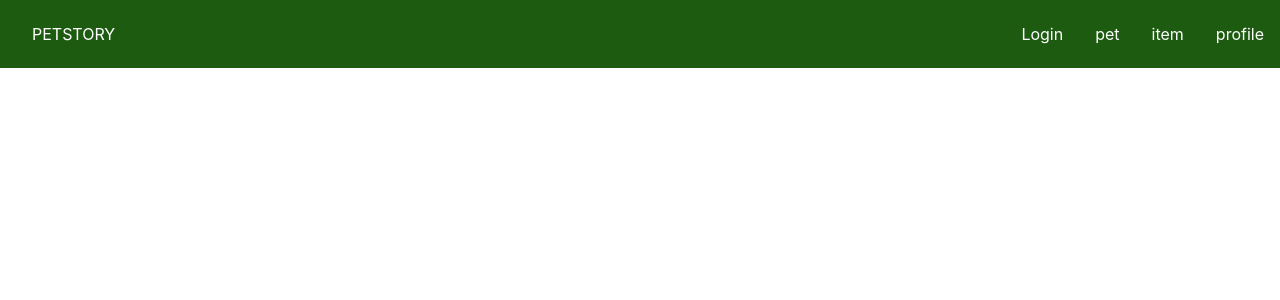
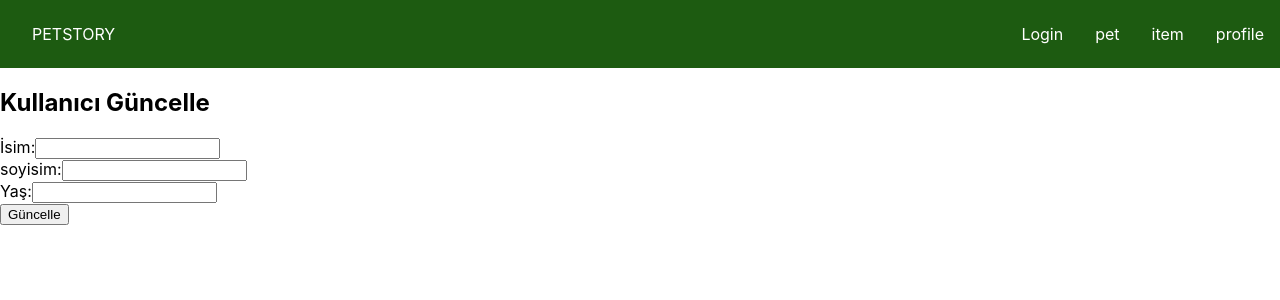
Before and after one commit to kuyucucaner/petstory, a React (Create React App) app in the folder frontend/: page /profile/1/update in a window 1280 px wide. Shown: the top 300 px of the page. Built offline with nearby package versions, Linux system fonts and the light colour scheme; sample sign-in values are in the browser's storage.

Commit message:
profile update

```diff
--- a/frontend/src/App.js
+++ b/frontend/src/App.js
@@ -4,6 +4,7 @@ import Navbar from "./components/navbar";
 import ProtectedRoute from "./components/protected-route";
 import UpdatePetForm from "./components/update-pet-form";
 import UpdateItemForm from "./components/update-item-form";
+import UpdateProfileForm from "./components/update-profile-form";
 import Home from "./pages/home";
 import Register from "./pages/register";
 import Login from "./pages/login";
@@ -31,6 +32,14 @@ function App() {
                 </ProtectedRoute>
               }
             />
+                 <Route
+              path="/profile/:userId/update"
+              element={
+                <ProtectedRoute>
+                  <UpdateProfileForm />
+                </ProtectedRoute>
+              }
+            />
             <Route path="/pet" element={<Pet />} />
             <Route path="/item" element={<Item />} />
             <Route path="/pet/:petId" element={<PetDetail />} />
--- /dev/null
+++ b/frontend/src/components/update-profile-form.js
@@ -0,0 +1,70 @@
+import React, { useState } from 'react';
+import { useDispatch, useSelector } from 'react-redux';
+import { updateUser } from '../features/user/user-slice';
+import { useParams, useNavigate } from 'react-router-dom';
+
+const UpdateProfileForm = () => {
+  const { userId } = useParams();
+  const dispatch = useDispatch();
+  const navigate = useNavigate();
+  const { selectedUser } = useSelector((state) => state.user);
+
+  const [userData, setUserData] = useState({
+    firstName: selectedUser ? selectedUser.firstName : '',
+    lastName: selectedUser ? selectedUser.lastName : '',
+    email: selectedUser ? selectedUser.email : '',
+
+  });
+
+  const handleChange = (e) => {
+    setUserData({
+      ...userData,
+      [e.target.name]: e.target.value
+    });
+  };
+
+  const handleSubmit = (e) => {
+    e.preventDefault();
+    console.log("Form data:", userData);  // Veriyi burada kontrol edin
+    dispatch(updateUser({ id: userId, updatedData: userData }))
+      .then(() => {
+        navigate(`/profile/${userId}`);
+      });
+  };
+
+  return (
+    <form onSubmit={handleSubmit}>
+      <h2>Kullanıcı Güncelle</h2>
+      <div>
+        <label>İsim:</label>
+        <input
+          type="text"
+          name="firstName"
+          value={userData.firstName}
+          onChange={handleChange}
+        />
+      </div>
+      <div>
+        <label>soyisim:</label>
+        <input
+          type="text"
+          name="lastName"
+          value={userData.lastName}
+          onChange={handleChange}
+        />
+      </div>
+      <div>
+        <label>Yaş:</label>
+        <input
+          type="email"
+          name="email"
+          value={userData.email}
+          onChange={handleChange}
+        />
+      </div>
+      <button type="submit">Güncelle</button>
+    </form>
+  );
+};
+
+export default UpdateProfileForm;
--- a/frontend/src/features/user/user-slice.js
+++ b/frontend/src/features/user/user-slice.js
@@ -1,33 +1,47 @@
 import { createSlice, createAsyncThunk } from "@reduxjs/toolkit";
 import axios from "axios";
 
-// Tek bir evcil hayvanı getirme
+// Tek bir kullanıcıyı getirme
 export const fetchUserById = createAsyncThunk(
-  "users/fetchPetById",
+  "users/fetchUserById",
   async (id) => {
     const response = await axios.get(`http://localhost:5000/api/v1/user/${id}`);
     return response.data;
   }
 );
 
-// Evcil hayvan güncelleme
+// Kullanıcı güncelleme
 export const updateUser = createAsyncThunk(
   "users/updateUser",
-  async ({ id, updatedData }) => {
-    const response = await axios.put(
-      `http://localhost:5000/api/v1/user/${id}`,
-      updatedData
-    );
-    return response.data;
+  async ({ id, updatedData }, { rejectWithValue }) => {
+    try {
+      const response = await axios.put(
+        `http://localhost:5000/api/v1/user/${id}`,
+        updatedData
+      );
+      console.log("Response from server:", response.data);  // Verinin gelip gelmediğini kontrol edin
+      return response.data;
+    } catch (err) {
+      console.error("Update error:", err.response?.data || err.message);
+      return rejectWithValue(err.response?.data || err.message);
+    }
   }
 );
-export const deleteUser = createAsyncThunk("users/deleteUser", async (id) => {
+
+
+// Kullanıcı silme
+export const deleteUser = createAsyncThunk(
+  "users/deleteUser",
+  async (id) => {
     await axios.delete(`http://localhost:5000/api/v1/user/${id}`);
     return id;
-  });
+  }
+);
+
 const userSlice = createSlice({
   name: "users",
   initialState: {
+    users: [], // users state'i burada tanımlanmış
     selectedUser: null,
     status: "idle",
     error: null,
@@ -35,24 +49,29 @@ const userSlice = createSlice({
   reducers: {},
   extraReducers: (builder) => {
     builder
-      // Tek bir evcil hayvanı fetch işlemleri
+      // Tek bir kullanıcıyı fetch işlemleri
       .addCase(fetchUserById.fulfilled, (state, action) => {
         state.status = "succeeded";
         state.selectedUser = action.payload;
       })
-      // Evcil hayvan güncelleme
+      // Kullanıcı güncelleme
       .addCase(updateUser.fulfilled, (state, action) => {
-        const index = state.users.findIndex(
-          (user) => user._id === action.payload._id
-        );
+        // Güncelleme başarılı olduğunda
+        const index = state.users.findIndex(user => user._id === action.payload._id);
         if (index !== -1) {
           state.users[index] = action.payload;
         }
       })
-      // Evcil hayvan silme
+      .addCase(updateUser.rejected, (state, action) => {
+        // Güncelleme başarısız olduğunda
+        state.error = action.payload || "Güncelleme başarısız oldu.";
+      })
+      // Kullanıcı silme
       .addCase(deleteUser.fulfilled, (state, action) => {
-        state.users = state.users.filter((pet) => pet._id !== action.payload);
-      })
+        if (state.users && state.users.length > 0) {
+          state.users = state.users.filter((user) => user._id !== action.payload);
+        }
+      });
   },
 });
 
--- a/frontend/src/pages/profile.js
+++ b/frontend/src/pages/profile.js
@@ -14,7 +14,7 @@ const Profile = () => {
   }, [dispatch, userId]);
 
   const handleUpdateClick = () => {
-    navigate(`/user/${userId}/update`);
+    navigate(`/profile/${userId}/update`);
   };
   const handleDelete = (userId) => {
     dispatch(deleteUser(userId));
```
Also changed, not shown: 1 other file (tests, documents, lock files or other folders).
